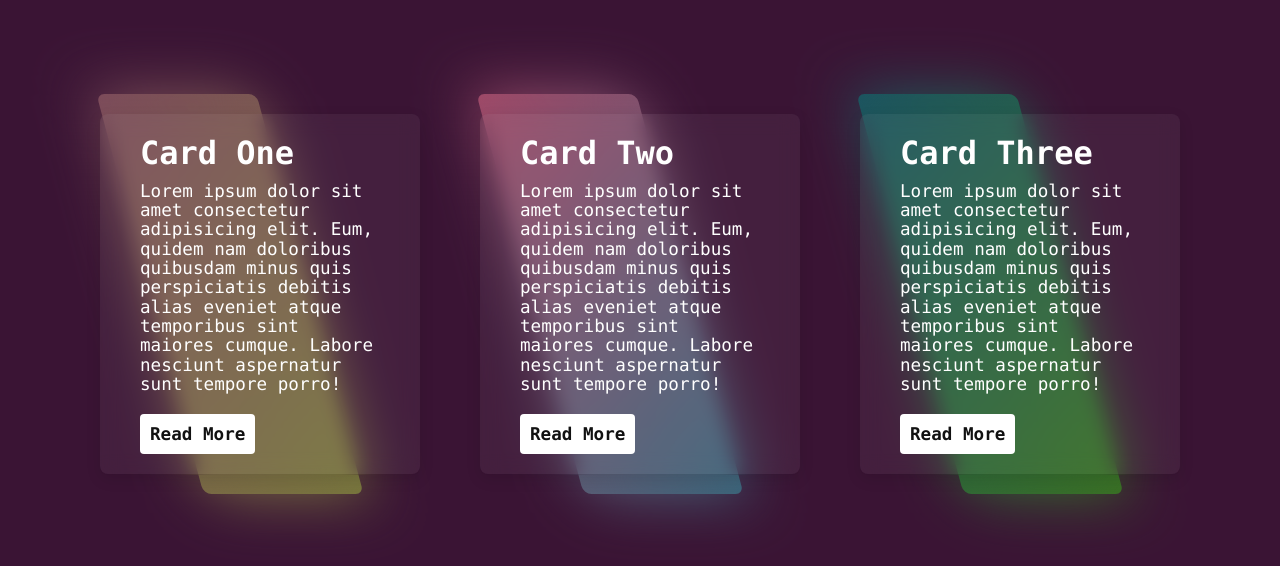
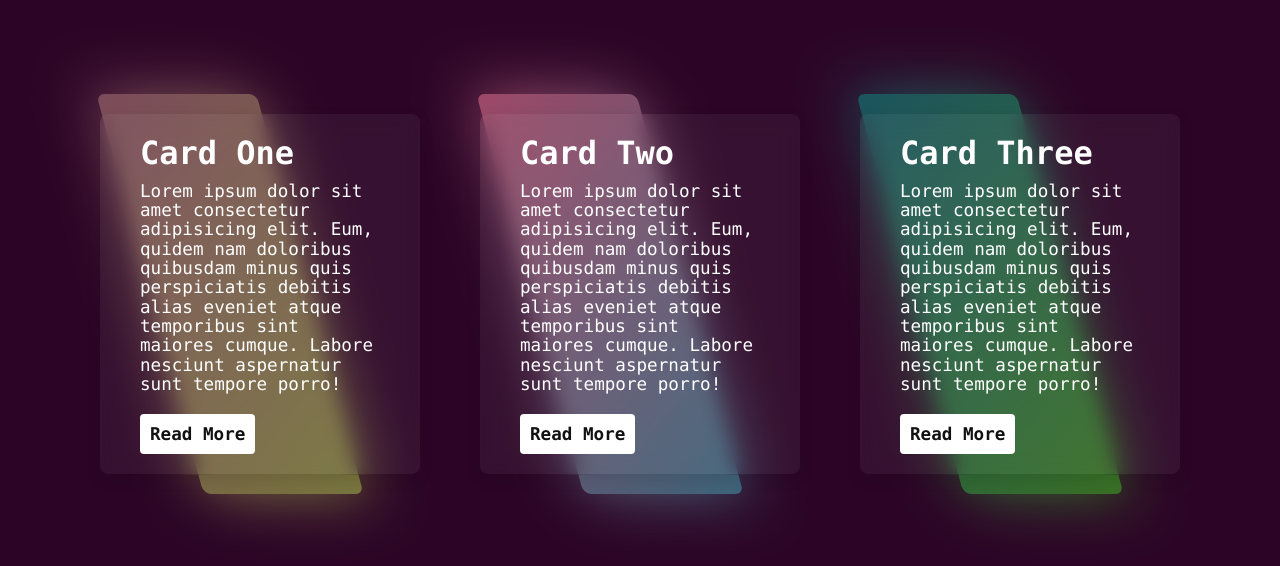
Before and after one commit to MariBleicken/Glassmorphism, a plain HTML site: page index.html in a window 1280 px wide. Shown: the part 106-672 px from the top of the page. Drawn offline with Linux system fonts and the light colour scheme.

Commit message:
Update style.css

```diff
--- a/style.css
+++ b/style.css
@@ -13,7 +13,7 @@ body {
     justify-content: center;
     align-items: center;
     min-height: 100vh;
-    background: #3a1434;
+    background: #2c0526;
 }
 
 .container {
```
